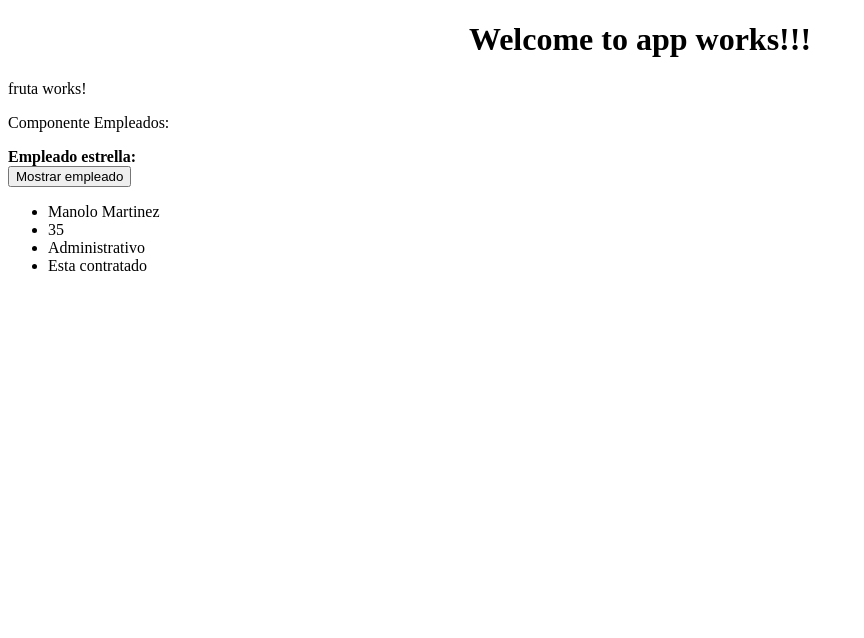
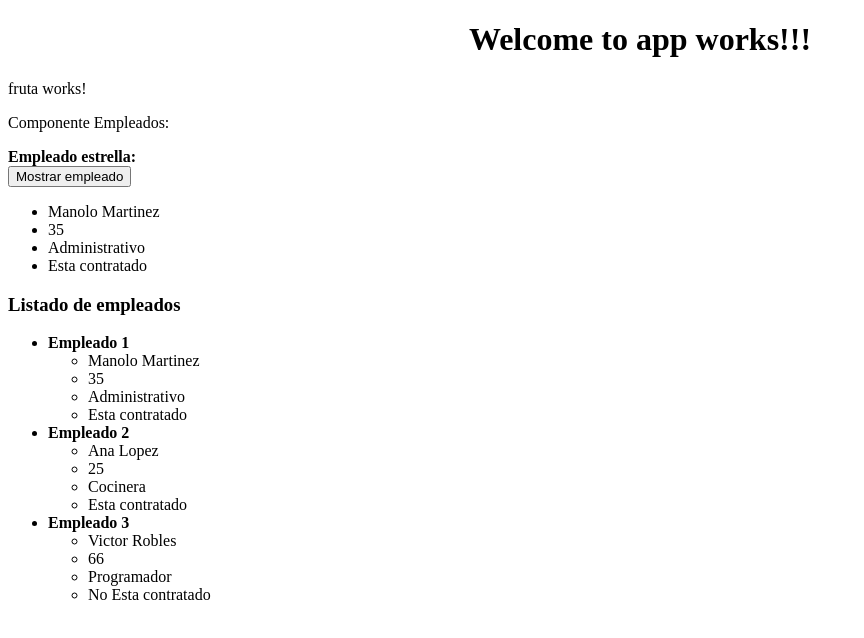
Before and after one commit to jcgato93/Curso-Angular, an Angular app: page / in a window 1280 px wide. Shown: the top 638 px of the page, without its empty margins (0-864 px from the left). Built offline with nearby package versions, Linux system fonts and the light colour scheme.

Commit message:
Directiva*ngFor

```diff
--- a/src/app/empleado/empleado.component.html
+++ b/src/app/empleado/empleado.component.html
@@ -27,3 +27,18 @@
     <li *ngIf="empleado.contratado == false">No Esta contratado</li>
   </ul>
 </div>
+
+
+<h3>Listado de empleados</h3>
+<ul>
+  <li *ngFor="let empleado of trabajadores; let i = index">
+    <strong>Empleado {{i+1}}</strong>
+    <ul>
+      <li>{{empleado.nombre}}</li>
+      <li>{{empleado.edad}}</li>
+      <li>{{empleado.cargo}}</li>
+      <li *ngIf="empleado.contratado == true">Esta contratado</li>
+      <li *ngIf="empleado.contratado == false">No Esta contratado</li>
+    </ul>
+  </li>
+</ul>
```
